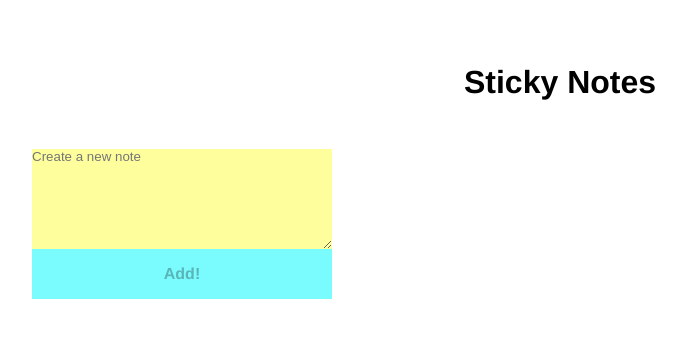
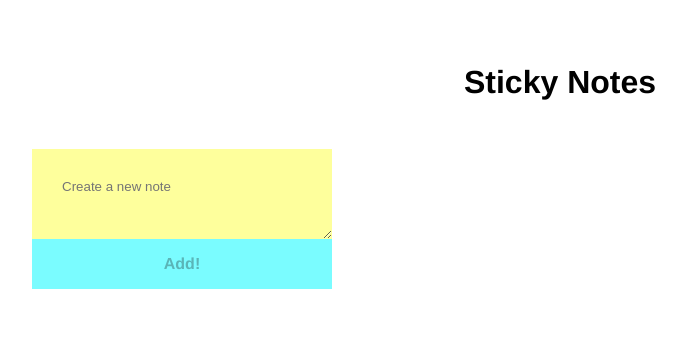
Before and after one commit to mmkobylin/sticky-notes, a React (Create React App) app: page / in a window 1280 px wide. Shown: the top 338 px of the page, without its empty margins (80-766 px from the left). Built offline with nearby package versions, Linux system fonts and the light colour scheme.

Commit message:
padding fixed on textarea

```diff
--- a/src/index.css
+++ b/src/index.css
@@ -45,14 +45,13 @@ code {
 }
 
 .note-form textarea {
-
   background-color: #feff9c;
   border: none;
   font-family: Arial, Helvetica, sans-serif;
-  min-width: 100%;
-  max-width: 100%;
+  min-width: 80%;
+  max-width: 80%;
+  padding: 10%;
   outline: none;
-  min-height: 100px;
 }
 
 .note {
```
